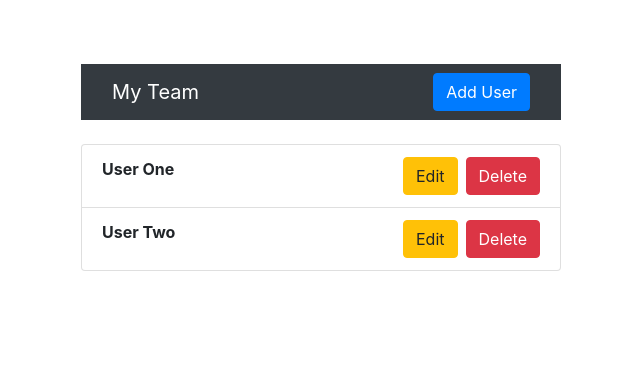
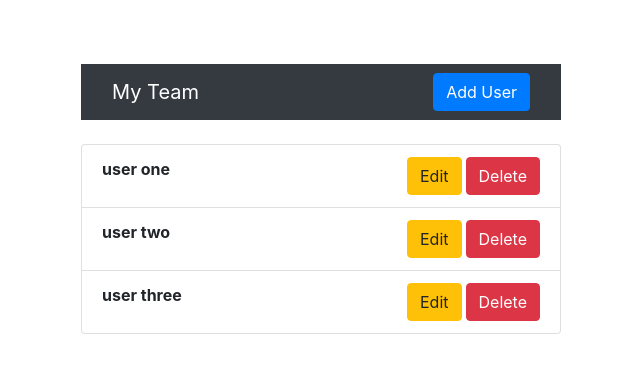
Before and after one commit to BhagyaOshadhi/U-Survey, a React (Create React App) app: page / in a window 1280 px wide. Shown: the top 370 px of the page, without its empty margins (319-959 px from the left). Built offline with nearby package versions, Linux system fonts and the light colour scheme.

Commit message:
reacthooks

```diff
--- a/src/App.js
+++ b/src/App.js
@@ -3,10 +3,13 @@ import { Home } from './components/Home';
 import { AddUser } from './components/AddUser';
 import { EditUser } from './components/EditUser';
 import {BrowserRouter as Router ,Switch,Route} from 'react-router-dom';
+import {GlobalProvider} from './context/GlobalState';
+
 
 function App() {
   return (
     <div style={{maxWidth:"30rem",margin:"4rem auto"}}>
+      <GlobalProvider>
       <Router>
         <Switch>
             <AddUser path="/add" component={AddUser}/>
@@ -14,6 +17,7 @@ function App() {
             <Home path="/" component={Home}/>
         </Switch>
       </Router>
+      </GlobalProvider>
     </div>
   );
 }
--- a/src/components/AddUser.js
+++ b/src/components/AddUser.js
@@ -1,10 +1,22 @@
-import React from 'react';
+import React,{useContext} from 'react';
 import {Form,FormGroup,Label,Input,Button} from 'reactstrap';
-import {Link} from 'react-router-dom'
+import {Link,useHistory} from 'react-router-dom';
+import {GlobalContext} from '../context/GlobalState';
+
 
 export const AddUser = () =>{
+    const {AddUser} = useContext(GlobalContext);
+    const history = useHistory();
+    const onSubmit = () =>{
+        const newUser = {
+            id:4,
+            name:'user four'
+        }
+        AddUser(newUser) ;
+        history.push('/');
+    }
     return(
-      <Form>
+      <Form onSubmit={onSubmit}>
           <FormGroup>
               <Label>Name</Label>
               <Input type="text" placeholder="Enter Name"></Input>
--- a/src/components/UserList.js
+++ b/src/components/UserList.js
@@ -1,24 +1,22 @@
-import React from 'react';
+import React,{useContext} from 'react';
 import {Link} from 'react-router-dom';
+import {GlobalContext} from '../context/GlobalState';
 import {ListGroup,ListGroupItem,Button} from 'reactstrap';
 
 const UserList = () => {
+    const {users,removeUser} = useContext(GlobalContext);
+    console.log(users)
     return(
         <ListGroup className="mt-4">
-            <ListGroupItem className="d-flex">
-                <b>User One</b>
-                <div className="ml-auto">
-                    <Link className="btn btn-warning mr-2" to="/edit/1">Edit</Link>
-                    <Button color="danger">Delete</Button>
-                </div>
-            </ListGroupItem>
-            <ListGroupItem className="d-flex">
-                <b>User Two</b>
-                <div className="ml-auto">
-                    <Link className="btn btn-warning mr-2" to="/edit/1">Edit</Link>
-                    <Button color="danger">Delete</Button>
-                </div>
-            </ListGroupItem>
+            {users.map(user =>(
+                <ListGroupItem className="d-flex">
+                    <strong>{user.name}</strong>
+                    <div className="ml-auto">
+                        <Link className = "btn btn-warning mr-1" to={`/edit/${user.id}`}>Edit</Link>
+                        <Button color="danger" onClick={()=> removeUser(user.id)} >Delete</Button>
+                    </div>
+                </ListGroupItem>
+            ))}
         </ListGroup>
     )
 }
--- /dev/null
+++ b/src/context/AppReducer.js
@@ -0,0 +1,17 @@
+export default (state,action) =>{
+    switch (action.type){
+        case 'REMOVE_USER':
+            return {
+                users: state.users.filter(user =>{
+                    return user.id !== action.payload
+                })
+            }
+        case 'ADD_USER':
+            return{
+                users: [action.payload,state.users]
+            }
+        default :
+        return state
+    }
+
+}
--- /dev/null
+++ b/src/context/GlobalState.js
@@ -0,0 +1,38 @@
+import { createContext, useReducer } from "react"
+import  AppReducer from './AppReducer';
+
+const initialState ={
+    users:[
+        {id:1,name: "user one"},
+        {id:2,name: "user two"},
+        {id:3,name: "user three"},
+    ]
+};
+//create context
+export const GlobalContext = createContext(initialState);
+
+//provider component
+export const GlobalProvider = ({children}) =>{
+     const [state,dispatch] = useReducer(AppReducer,initialState);
+//Actions
+const removeUser = (id) =>{
+    dispatch({
+        type:'REMOVE_USER',
+        payload:id
+    })
+}
+const addUser = (user) =>{
+    dispatch({
+         type: 'ADD_USER',
+         payload:user})
+}
+    return(
+        <GlobalContext.Provider value={{
+            users: state.users,
+            removeUser,
+            addUser
+         }}>
+             {children}
+        </GlobalContext.Provider>
+     )
+ }
```
Also changed, not shown: 1 other file (tests, documents, lock files or other folders).
